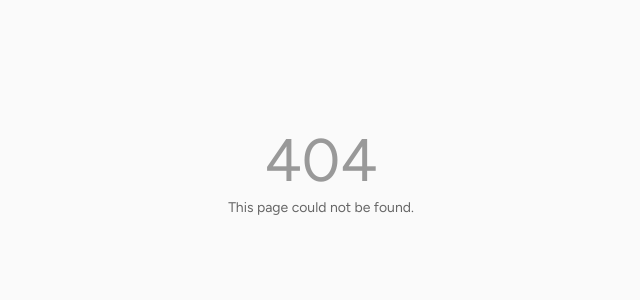
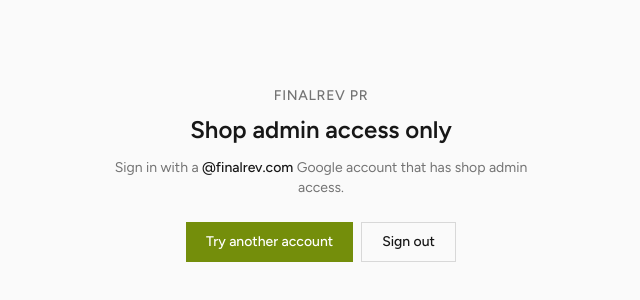
Before and after one commit to gofinalrev/public-relations, a Next.js app: page /access-denied in a window 1280 px wide. Before the commit this address had no page. Shown: the part 226-526 px from the top of the page, without its empty margins (319-959 px from the left). Built offline with nearby package versions, Linux system fonts and the light colour scheme; no server answers.

Commit message:
Replace auth 404s with an access-denied page for signed-in non-admins.
OAuth failures and unauthorized sessions redirect to /access-denied instead of a generic 404.

```diff
--- /dev/null
+++ b/src/app/access-denied/page.tsx
@@ -0,0 +1,42 @@
+import Link from "next/link";
+import { isAuthConfigured } from "@/lib/auth";
+
+export const metadata = {
+  title: "Access denied",
+  robots: { index: false, follow: false },
+};
+
+export default function AccessDeniedPage() {
+  const authOn = isAuthConfigured();
+
+  return (
+    <main className="flex min-h-screen items-center justify-center bg-background px-6">
+      <div className="max-w-md text-center">
+        <p className="text-sm font-medium uppercase tracking-wider text-muted-foreground">finalREV PR</p>
+        <h1 className="mt-2 text-2xl font-semibold">Shop admin access only</h1>
+        <p className="mt-3 text-sm text-muted-foreground">
+          Sign in with a <span className="font-medium text-foreground">@finalrev.com</span> Google account
+          that has shop admin access.
+        </p>
+        {authOn && (
+          <div className="mt-6 flex flex-col gap-2 sm:flex-row sm:justify-center">
+            <Link
+              href="/api/auth/start"
+              className="inline-flex h-10 items-center justify-center bg-primary px-5 text-sm font-medium text-primary-foreground"
+            >
+              Try another account
+            </Link>
+            <form action="/api/auth/signout" method="POST">
+              <button
+                type="submit"
+                className="inline-flex h-10 w-full items-center justify-center border border-foreground/15 px-5 text-sm font-medium sm:w-auto"
+              >
+                Sign out
+              </button>
+            </form>
+          </div>
+        )}
+      </div>
+    </main>
+  );
+}
--- a/src/app/api/auth/start/route.ts
+++ b/src/app/api/auth/start/route.ts
@@ -18,7 +18,7 @@ export async function GET(request: Request) {
   });
 
   if (error || !data.url) {
-    return NextResponse.redirect(`${origin}/?fr_hub=0`, { status: 303 });
+    return NextResponse.redirect(`${origin}/access-denied`, { status: 303 });
   }
   return NextResponse.redirect(data.url);
 }
--- a/src/app/auth/callback/route.ts
+++ b/src/app/auth/callback/route.ts
@@ -6,7 +6,7 @@ export async function GET(request: Request) {
   const url = new URL(request.url);
   const origin = appOrigin(url.origin);
   const nextPath = url.searchParams.get("next") || "/";
-  const fail = () => NextResponse.redirect(`${origin}/?fr_hub=0`, { status: 303 });
+  const fail = () => NextResponse.redirect(`${origin}/access-denied`, { status: 303 });
 
   const supabase = await createSupabaseServerClient();
   const code = url.searchParams.get("code");
--- a/src/middleware.ts
+++ b/src/middleware.ts
@@ -13,7 +13,11 @@ function notFound(req: NextRequest) {
 }
 
 function isPublic(pathname: string) {
-  return pathname === "/auth/callback" || pathname.startsWith("/api/auth/");
+  return (
+    pathname === "/auth/callback" ||
+    pathname === "/access-denied" ||
+    pathname.startsWith("/api/auth/")
+  );
 }
 
 function cronOk(req: NextRequest) {
@@ -65,10 +69,10 @@ export default async function middleware(req: NextRequest) {
       data: { user },
     } = await client.supabase.auth.getUser();
     if (isShopAdmin(user)) return client.response;
-    if (user) return notFound(req);
+    if (user) {
+      return NextResponse.redirect(new URL("/access-denied", nextUrl.origin));
+    }
   }
-
-  if (nextUrl.searchParams.get("fr_hub") === "0") return notFound(req);
 
   const start = new URL("/api/auth/start", nextUrl.origin);
   start.searchParams.set("return", pathname + nextUrl.search);
```
Also changed, not shown: 2 other files (tests, documents, lock files or other folders).
